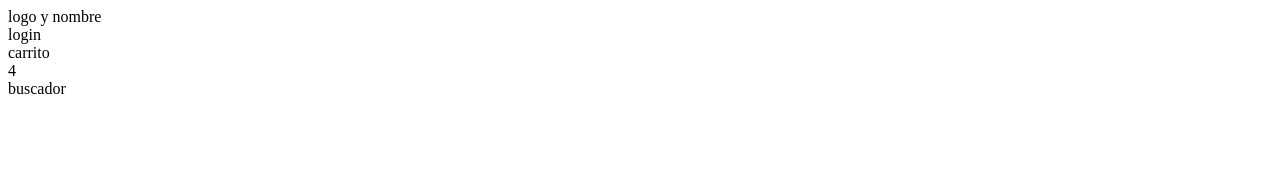
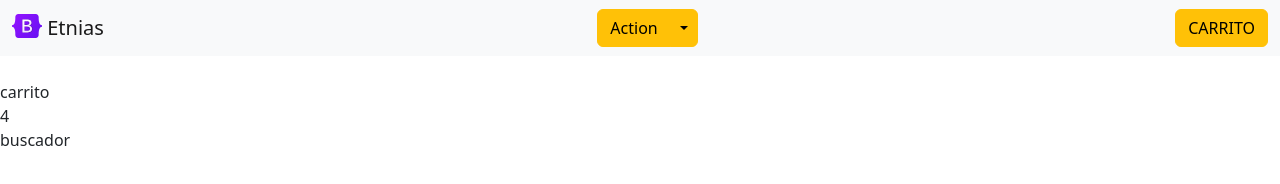
Before and after one commit to jecadm/PreEntrega3Costa, a plain HTML site: page index.html in a window 1280 px wide. Drawn offline with nearby package versions, Linux system fonts and the light colour scheme.

Commit message:
Armado de header

```diff
--- a/index.html
+++ b/index.html
@@ -7,14 +7,45 @@
     <meta name="viewport" content="width=device-width, initial-scale=1.0">
     <link rel="stylesheet" href="./css/style.css">
     <title>PreEntrega2Costa</title>
+    <link href="https://cdn.jsdelivr.net/npm/bootstrap@5.2.1/dist/css/bootstrap.min.css" rel="stylesheet" integrity="sha384-iYQeCzEYFbKjA/T2uDLTpkwGzCiq6soy8tYaI1GyVh/UjpbCx/TYkiZhlZB6+fzT" crossorigin="anonymous">
+
 </head>
 
 <body>
     <!-- Cabesera logo , login y carrito -->
     <header>
         <section>
-            <article>logo y nombre</article>
-            <article>login </article>
+            <article class="navbar bg-light sec-nav-logo">
+                <article  class="container-fluid">
+                  <a class="navbar-brand" href="#">
+                    <img src="./img/bootstrap-logo.svg" alt="Logo" width="30" height="24" class="d-inline-block align-text-top">
+                    Etnias
+                  </a>
+
+                     <!-- seccion derecha nav - login y carrito -->
+                <article class="btn-group sec-nav-login">
+                    <button type="button" class="btn btn-warning">Action</button>
+                    <button type="button" class="btn btn-warning dropdown-toggle dropdown-toggle-split" data-bs-toggle="dropdown" aria-expanded="false">
+                      <span class="visually-hidden">Toggle Dropdown</span>
+                    </button>
+                    <ul class="dropdown-menu">
+                      <li><a class="dropdown-item" href="#">Action</a></li>
+                      <li><a class="dropdown-item" href="#">Another action</a></li>
+                      <li><a class="dropdown-item" href="#">Something else here</a></li>
+                      <li><hr class="dropdown-divider"></li>
+                      <li><a class="dropdown-item" href="#">Separated link</a></li>
+                    </ul>
+                </article>
+                <button type="button" class="btn btn-warning">CARRITO</button>
+                </article >
+
+
+
+
+            </article>
+              <br>
+
+
             <article>carrito</article>
         </section>
     </header>
@@ -41,7 +72,7 @@
     <footer></footer>
 
 
-
+    <script src="https://cdn.jsdelivr.net/npm/bootstrap@5.2.1/dist/js/bootstrap.bundle.min.js" integrity="sha384-u1OknCvxWvY5kfmNBILK2hRnQC3Pr17a+RTT6rIHI7NnikvbZlHgTPOOmMi466C8" crossorigin="anonymous"></script>
 </body>
 
 </html>
```
Also changed, not shown: img/bootstrap-logo.svg (added).
